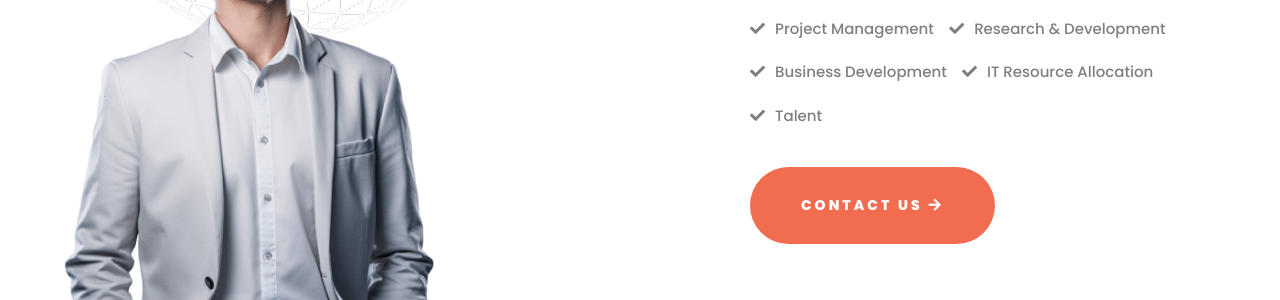
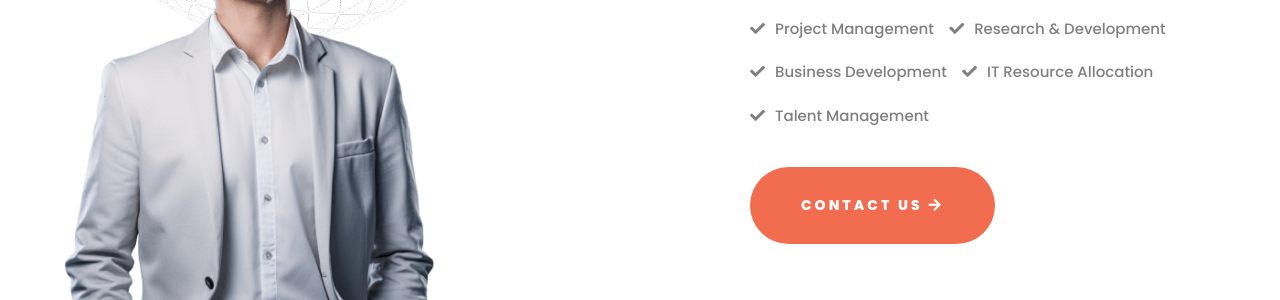
Before and after one commit to AlgoSize/website, a Jekyll site: the page built from index.html, in a window 1280 px wide and 900 px high, scrolled down 1856 px. Shown: the part 155-455 px from the top of the window. Built offline with Jekyll 4.4.1, drawn with Linux system fonts in a browser that asks for light colours.

Commit message:
Update settings.yml

```diff
--- a/_data/settings.yml
+++ b/_data/settings.yml
@@ -80,7 +80,7 @@ abouts_settings:
       link: ""
     - item: IT Resource Allocation
       link: ""
-    - item: Talent
+    - item: Talent Management
       link: ""
   button:
     name: "Contact Us"
```
